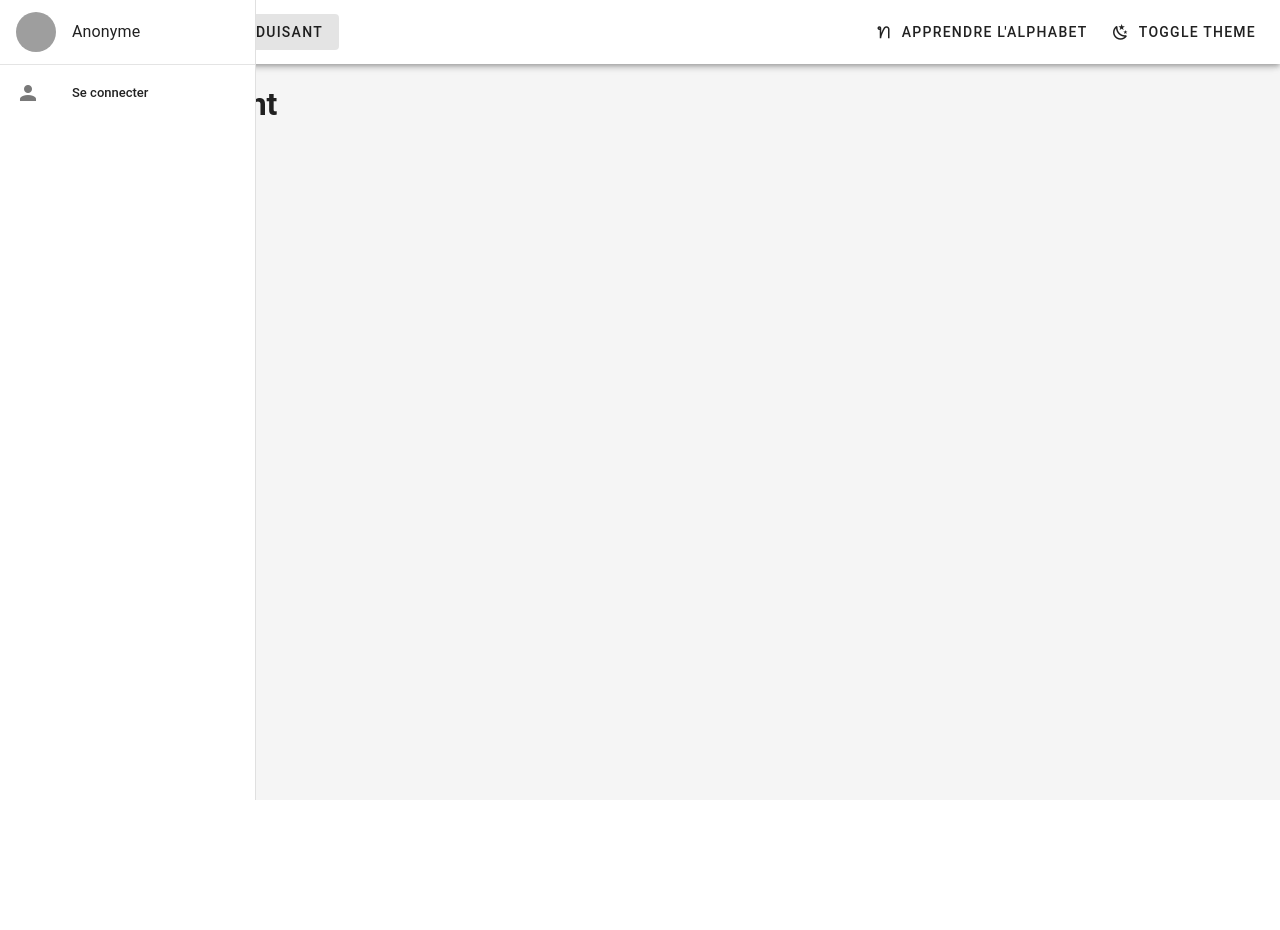
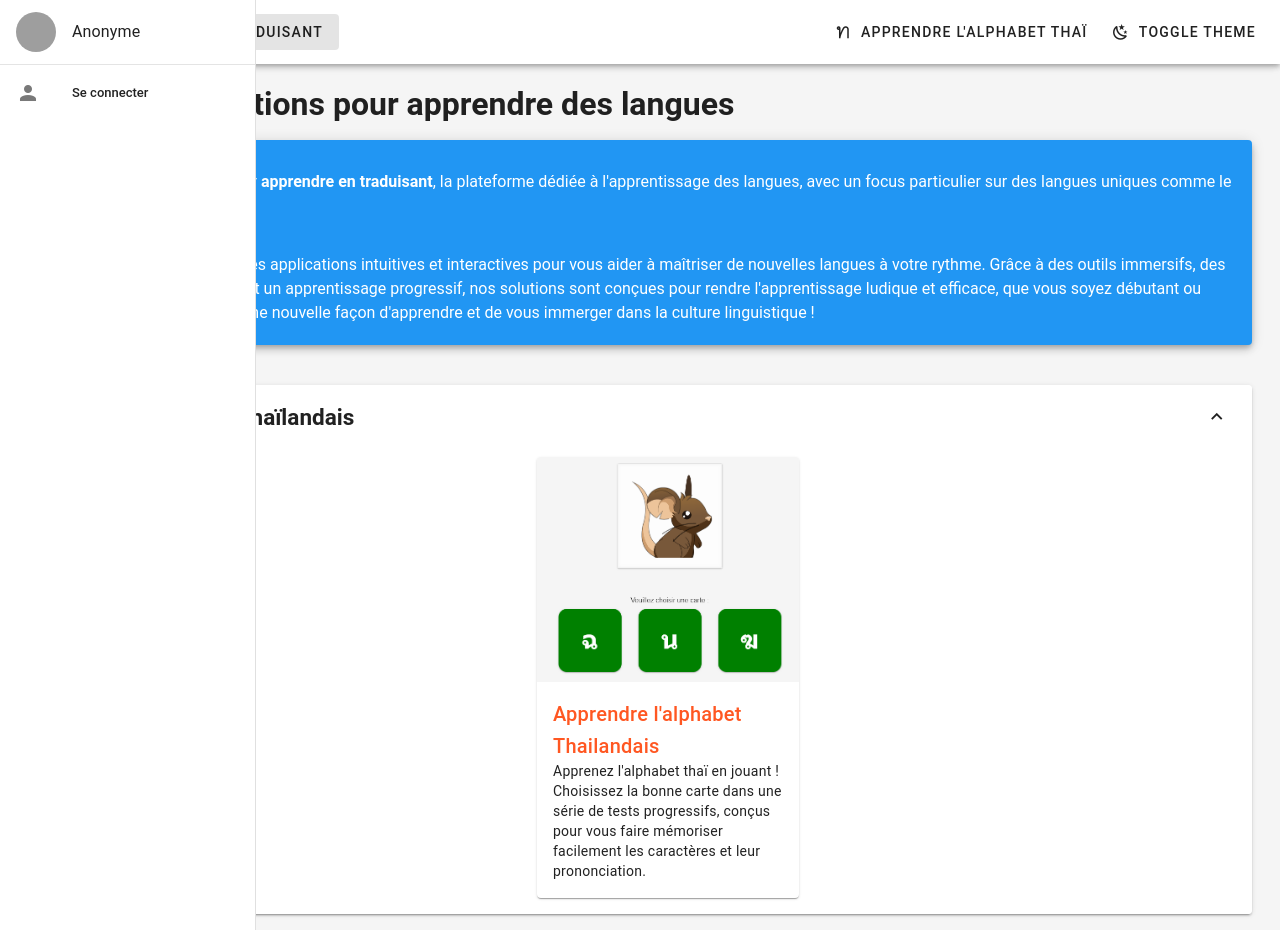
Before and after one commit to nparvedy/apprentissage-nuxt, a Nuxt app: page / in a window 1280 px wide. Before the commit the page ends 800 px from the top, so only its background shows below. Built offline with nearby package versions, Linux system fonts and the light colour scheme; grey boxes are pictures that could not be loaded.

Commit message:
mise à jour page d'accueil et animation

```diff
--- /dev/null
+++ b/components/card/ApplicationAlphabet.vue
@@ -0,0 +1,29 @@
+<template>
+    <div class="v-col-lg-3 v-col-12">
+      <v-hover v-slot="{ isHovering, props }">
+        <v-card
+          class="mx-auto"
+          max-width="344"
+          v-bind="props"
+        >
+          <v-img src="/images/application-apprendre-alphabet-thai.png"></v-img>
+
+          <v-card-text>
+            <h2 class="text-h6 text-primary">
+              Apprendre l'alphabet Thailandais
+            </h2>
+            Apprenez l'alphabet thaï en jouant ! Choisissez la bonne carte dans une série de tests progressifs, conçus pour vous faire mémoriser facilement les caractères et leur prononciation.
+          </v-card-text>
+
+          <v-overlay
+            :model-value="!!isHovering"
+            class="align-center justify-center"
+            scrim="#036358"
+            contained
+          >
+            <v-btn variant="flat" to="apprendre-alphabet-thai">Pratiquez</v-btn>
+          </v-overlay>
+        </v-card>
+      </v-hover>
+    </div>
+  </template>
--- a/components/core/AppBar.vue
+++ b/components/core/AppBar.vue
@@ -11,7 +11,7 @@
         <v-spacer></v-spacer>
 
         <v-btn prepend-icon="mdi-abugida-thai" to="apprendre-alphabet-thai">
-        Apprendre l'alphabet
+        Apprendre l'alphabet Thaï
         </v-btn>
 
         <v-btn
--- a/layouts/default.vue
+++ b/layouts/default.vue
@@ -9,3 +9,17 @@
         </v-layout>
    </v-app>
 </template>
+
+<style>
+.page-enter-active,
+.page-leave-active {
+  /* transition: all 0.4s; */
+  transition: transform 0.7s ease, opacity 0.5s ease;
+}
+.page-enter-from,
+.page-leave-to {
+  opacity: 0;
+  filter: blur(1rem);
+  transform: translateX(100%); /* Descend vers le bas */
+}
+</style>
--- a/nuxt.config.ts
+++ b/nuxt.config.ts
@@ -24,6 +24,22 @@ export default defineNuxtConfig({
     },
   },
 
+  app: {
+    head: {
+      charset: 'utf-8',
+      viewport: 'width=device-width, initial-scale=1',
+      meta: [
+        {
+
+        }
+      ],
+      htmlAttrs: {
+        lang: 'fr'
+      }
+    },
+    pageTransition: { name: 'page', mode: 'out-in' }
+  },
+
   compatibilityDate: '2024-09-19',
   devtools: { enabled: true },
 
--- a/pages/index.vue
+++ b/pages/index.vue
@@ -1,8 +1,45 @@
 <template>
+  <transition name="fade" mode="out-in">
+
     <v-container>
-      <h1>Main Content</h1>
+      <h1>Nos applications pour apprendre des langues</h1>
+
+      <v-sheet color="info" rounded :elevation="5" class="mx-auto mt-3">
+
+        <p class="pa-5"><v-icon class="mx-1" size="45px" color="yellow" >mdi-pac-man</v-icon>Bienvenue sur <strong>apprendre en traduisant</strong>, la plateforme dédiée à l'apprentissage des langues, avec un focus particulier sur des langues uniques comme le thaïlandais.<br><br> Nous développons des applications intuitives et interactives pour vous aider à maîtriser de nouvelles langues à votre rythme. Grâce à des outils immersifs, des exercices pratiques et un apprentissage progressif, nos solutions sont conçues pour rendre l'apprentissage ludique et efficace, que vous soyez débutant ou avancé. Découvrez une nouvelle façon d'apprendre et de vous immerger dans la culture linguistique !</p>
+      </v-sheet>
+
+      <v-expansion-panels class="mt-10" v-model="activePanel" eager>
+        <v-expansion-panel>
+          <v-expansion-panel-title>
+            <h2>Apprendre le thaïlandais</h2>
+          </v-expansion-panel-title>
+          <v-expansion-panel-text>
+            <v-row class="justify-center">
+              <card-application-alphabet />
+            </v-row>
+          </v-expansion-panel-text>
+        </v-expansion-panel>
+      </v-expansion-panels>
+
     </v-container>
+
+  </transition>
 </template>
+
+<script setup>
+  useHead({
+    title: 'Apprendre en traduisant - accueil',
+    meta: [
+      { name: 'Apprendre en traduisant', content: 'Apprendre des langues grâce à nos applications, comme le thaïlandais' }
+    ]
+  })
+
+  import { ref } from 'vue'
+
+  // Variable pour gérer l'état du panneau (commence à 0 pour ouvrir le premier panneau)
+  const activePanel = ref(0)
+</script>
 
 <style>
 .v-toolbar-title:first-child {
@@ -11,4 +48,20 @@
 .c-pointer{
   cursor:pointer;
 }
+
+.t-center
+{
+  text-align:center;
+}
+
+.size-1{
+  font-size:1rem !important;
+}
+/* Animation de transition personnalisée */
+.fade-enter-active, .fade-leave-active {
+  transition: opacity 0.5s ease;
+}
+.fade-enter, .fade-leave-to /* .fade-leave-active dans certains cas */ {
+  opacity: 0;
+}
 </style>
--- a/plugins/vuetify.ts
+++ b/plugins/vuetify.ts
@@ -51,7 +51,9 @@ export default defineNuxtPlugin((app) => {
           myCustomLightTheme,
         },
       },
-    ssr: true
+
+    ssr: true,
   })
   app.vueApp.use(vuetify)
+
 })
--- a/stores/learningAlphabet.ts
+++ b/stores/learningAlphabet.ts
@@ -16,6 +16,8 @@ export const useLearningAlphabetStore = defineStore('learning-alphabet', {
     validateMode: false,
     removeColor: false,
     size: '60px',
+    sizeInput: '60px',
+    sizePCard: '60px',
     difficulty: 1,
     countGoodAnswer: 0,
     alphabet: [] as Alphabet[],
@@ -27,7 +29,7 @@ export const useLearningAlphabetStore = defineStore('learning-alphabet', {
     cardPathPicture: ["", "", ""],
     resultReponse: false,
     startApplication: false,
-    indiceResult: ""
+    indiceResult: "",
   }),
   actions: {
     setAlphabet(value: Alphabet[]){
@@ -126,35 +128,28 @@ export const useLearningAlphabetStore = defineStore('learning-alphabet', {
         }
     },
 
-    hideIndice(){
-        console.log('fait en sorte de cacher les indices')
-        // $('#result-indice').css('display', 'none');
-    },
-
-    showIndice(){
-        console.log('fait en sorte d\'afficher les indices')
-        // $('#result-indice').css('display', 'block');
-    },
-
     learnLetterE(){
         this.input = 'letterE';
         this.indice = 'exemple';
         this.result = 'letter';
-        this.size = '60px'
+        this.size = '60px';
+        this.sizePCard = '60px';
     },
 
     learnLetter(){
         this.input = 'letter';
         this.indice = 'exemple';
         this.result = 'letterE';
-        this.size = '60px'
+        this.size = '60px';
+        this.sizePCard = '60px';
     },
 
     learnExemple(){
         this.input = 'exemple';
         this.indice = 'exempleTranslated';
         this.result = 'letter';
-        this.size = '60px'
+        this.size = '60px';
+        this.sizePCard = '80px';
     },
 
     learnWord(){
@@ -162,6 +157,7 @@ export const useLearningAlphabetStore = defineStore('learning-alphabet', {
         this.indice = '';
         this.result = 'exemple';
         this.size = '20px'
+        this.sizePCard = '30px';
     },
 
     learnPicture(){
@@ -280,8 +276,10 @@ export const useLearningAlphabetStore = defineStore('learning-alphabet', {
         if (this.mode == 3 || this.mode == 5)
         {
             this.indiceResult = "";
+            this.sizeInput = "80px"
         }else if (this.mode == 2){
             this.indiceResult = this.alphabet[randomNumber][resultIndiceKey];
+            this.sizeInput = "30px"
         }else if (this.mode == 4){
             this.indiceResult = "";
         }else {
@@ -322,14 +320,6 @@ export const useLearningAlphabetStore = defineStore('learning-alphabet', {
 
                 if (this.mode == 3)
                 {
-                    // $('#input-consonne').text('');
-                    // $('#input-consonne').css({
-                    //     backgroundImage: 'url(images/'+ this.alphabet[randomNumber]['pathPicture'] + ')',
-                    //     backgroundSize: 'cover',
-                    //     height: '150px',
-                    //     width: '150px',
-                    // })
-
                     let url = 'url(images/'+ this.alphabet[randomNumber]['pathPicture'] + ')';
                     this.inputValue = url;
                     this.cardPathPicture[i] = url;
@@ -370,6 +360,7 @@ export const useLearningAlphabetStore = defineStore('learning-alphabet', {
                     //         <p style="text-transform:uppercase;font-weight:bold;font-size: ${this.size};text-transform:uppercase;font-weight:bold;padding: 12px 20px;" class="card" click="handleCardClick() value="true" pathPicture="${pathPicture}">${result}</p>
                     //     </div>
                     // `);
+
                 }
 
                 arraySelected.push(result);
```
Also changed, not shown: components/alphabets/ConsonneOne.vue (+11 -68 lines), public/images/application-apprendre-alphabet-thai.png (added).
